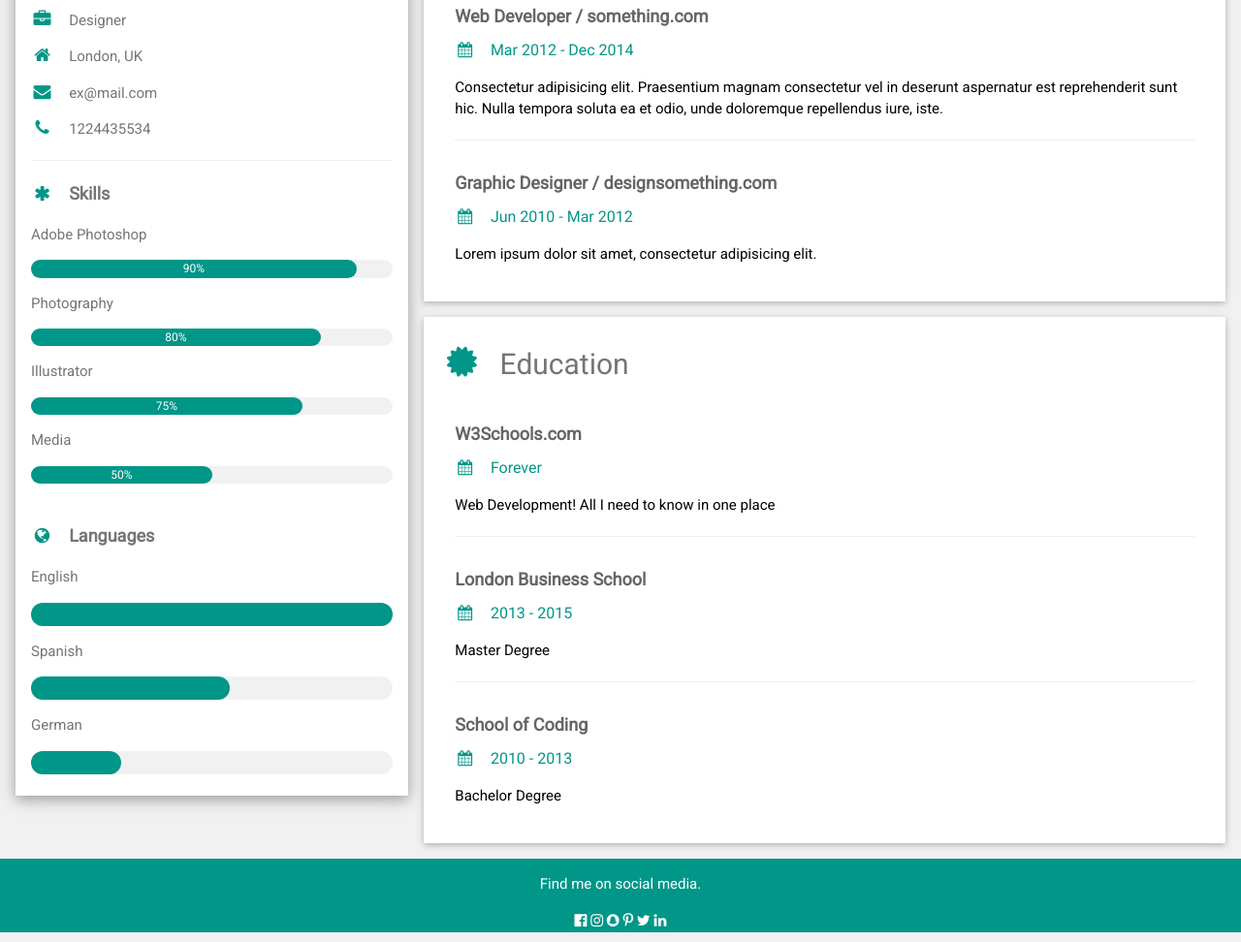
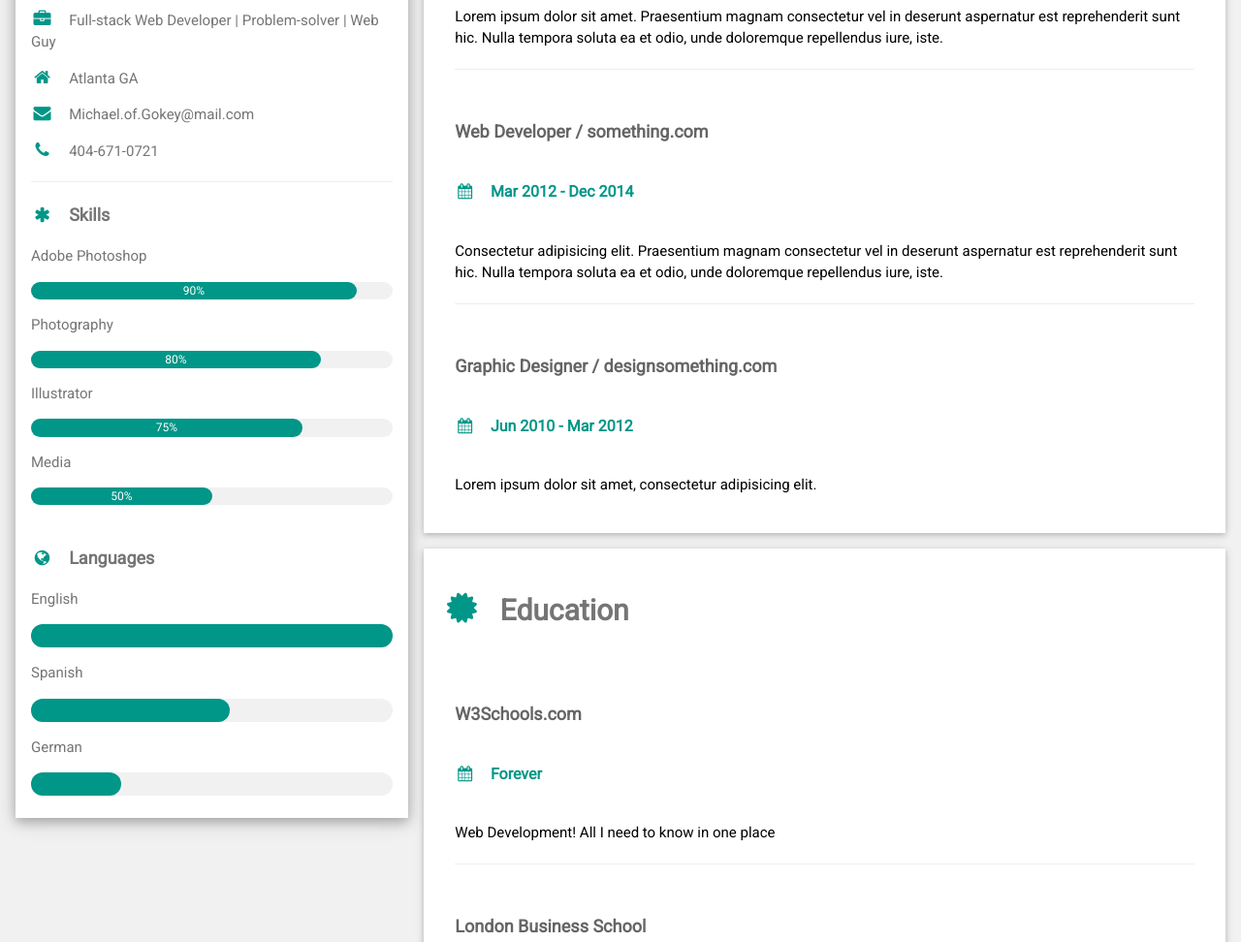
Before and after one commit to gokemon/myFirst, a plain HTML site: page index.html in a window 1280 px wide. Shown: the part 293-1265 px from the top of the page at 97% size. Drawn offline with Linux system fonts and the light colour scheme.

Commit message:
editing page layout

```diff
--- a/index.html
+++ b/index.html
@@ -1,31 +1,16 @@
 <!DOCTYPE html>
 <html>
-
 <head>
-    <title>My Resume</title>
+    <title>Michael Gokey  aka  Full-stack Web Developer | Problem-solver | Web Guy</title>
     <meta charset="UTF-8">
     <meta name="viewport" content="width=device-width, initial-scale=1">
     <link rel="icon" type="image/x-icon" href="favicon.ico">
-    <link rel="stylesheet" href="style.css">
     <link rel='stylesheet' href='https://fonts.googleapis.com/css?family=Roboto'>
     <link rel="stylesheet" href="https://cdnjs.cloudflare.com/ajax/libs/font-awesome/4.7.0/css/font-awesome.min.css">
-    <style>
-        html,
-        body,
-        h1,
-        h2,
-        h3,
-        h4,
-        h5,
-        h6 {
-            font-family: "Roboto", sans-serif
-        }
-    </style>
-
-    <head>
+    <link rel="stylesheet" href="style.css">
+</head>
 
 <body class="w3-light-grey">
-
             <!-- Page Container -->
             <div class="w3-content w3-margin-top" style="max-width:1400px;">
 
@@ -34,7 +19,6 @@
 
                     <!-- Left Column -->
                     <div class="w3-third">
-
                         <div class="w3-white w3-text-grey w3-card-4">
                             <div class="w3-display-container">
 
@@ -44,10 +28,10 @@
                                 </div>
                             </div>
                             <div class="w3-container">
-                                <p><i class="fa fa-briefcase fa-fw w3-margin-right w3-large w3-text-teal"></i>Designer</p>
-                                <p><i class="fa fa-home fa-fw w3-margin-right w3-large w3-text-teal"></i>London, UK</p>
-                                <p><i class="fa fa-envelope fa-fw w3-margin-right w3-large w3-text-teal"></i>ex@mail.com</p>
-                                <p><i class="fa fa-phone fa-fw w3-margin-right w3-large w3-text-teal"></i>1224435534</p>
+                                <p><i class="fa fa-briefcase fa-fw w3-margin-right w3-large w3-text-teal"></i>Full-stack Web Developer | Problem-solver | Web Guy</p>
+                                <p><i class="fa fa-home fa-fw w3-margin-right w3-large w3-text-teal"></i>Atlanta GA</p>
+                                <p><i class="fa fa-envelope fa-fw w3-margin-right w3-large w3-text-teal"></i>Michael.of.Gokey@mail.com</p>
+                                <p><i class="fa fa-phone fa-fw w3-margin-right w3-large w3-text-teal"></i>404-671-0721</p>
                                 <hr>
 
                                 <p class="w3-large"><b><i class="fa fa-asterisk fa-fw w3-margin-right w3-text-teal"></i>Skills</b></p>
@@ -71,6 +55,7 @@
                                     </div>
                                 <br>
 
+
                                 <p class="w3-large w3-text-theme"><b><i class="fa fa-globe fa-fw w3-margin-right w3-text-teal"></i>Languages</b></p>
                                     <p>English</p>
                                     <div class="w3-light-grey w3-round-xlarge">
@@ -87,9 +72,10 @@
                                 <br>
                             </div>
                         </div><br>
-
                         <!-- End Left Column -->
                     </div>
+
+
 
                     <!-- Right Column -->
                     <div class="w3-twothird">
@@ -114,6 +100,8 @@
                                 <p>Lorem ipsum dolor sit amet, consectetur adipisicing elit. </p><br>
                             </div>
                         </div>
+
+
 
                         <div class="w3-container w3-card-2 w3-white">
                             <h2 class="w3-text-grey w3-padding-16"><i class="fa fa-certificate fa-fw w3-margin-right w3-xxlarge w3-text-teal"></i>Education</h2>
@@ -145,17 +133,17 @@
                 <!-- End Page Container -->
             </div>
 
+
             <footer class="w3-container w3-teal w3-center w3-margin-top">
                 <p>Find me on social media.</p>
-                <i class="fa fa-facebook-official w3-hover-opacity"></i>
-                <i class="fa fa-instagram w3-hover-opacity"></i>
-                <i class="fa fa-snapchat w3-hover-opacity"></i>
+                <a href="https://www.facebook.com/michael.gokey.67" target="_blank"><i class="fa fa-facebook-official w3-hover-opacity"></i></a>
+                <a href="https://twitter.com/MichaelGokey" target="_blank"><i class="fa  fa-twitter w3-hover-opacity"></i></a>
                 <i class="fa fa-pinterest-p w3-hover-opacity"></i>
                 <a href="#"><i class="fa fa-twitter w3-hover-opacity"></i></a>
-                <i class="fa fa-linkedin w3-hover-opacity"></i>
-
+                <a href="https://www.linkedin.com/in/michaelgokey/" target="_blank"><i class="fa fa-linkedin w3-hover-opacity"></i></a>
             </footer>
 
+
+
         </body>
-
 </html>
--- a/style.css
+++ b/style.css
@@ -9,7 +9,6 @@ Tags: simple, first, responsive
 */
 
 
-/* W3.CSS 4.03 Mar 2017 by Jan Egil and Borge Refsnes */
 
 html {
     box-sizing: border-box
@@ -232,16 +231,29 @@ textarea {
     font: inherit
 }
 
-
 /* End extract */
 
-html,
-body {
+
+
+
+html, body {
     font-family: Verdana, sans-serif;
     font-size: 15px;
     line-height: 1.5
 }
 
+html, body, h1, h2, h3, h4, h5, h6 {
+    font-family: "Roboto", sans-serif
+}
+
+/**
+* h1, h2, h3, h4, h5, h6 {
+*    font-family: "Segoe UI", Arial, sans-serif;
+*    font-weight: 400;
+*    margin: 10px 0
+* }
+**/
+
 html {
     overflow-x: hidden
 }
@@ -274,16 +286,7 @@ h6 {
     font-family: serif
 }
 
-h1,
-h2,
-h3,
-h4,
-h5,
-h6 {
-    font-family: "Segoe UI", Arial, sans-serif;
-    font-weight: 400;
-    margin: 10px 0
-}
+
 
 .w3-wide {
     letter-spacing: 4px
```
Lines whose indentation alone changed are shown as unchanged.
